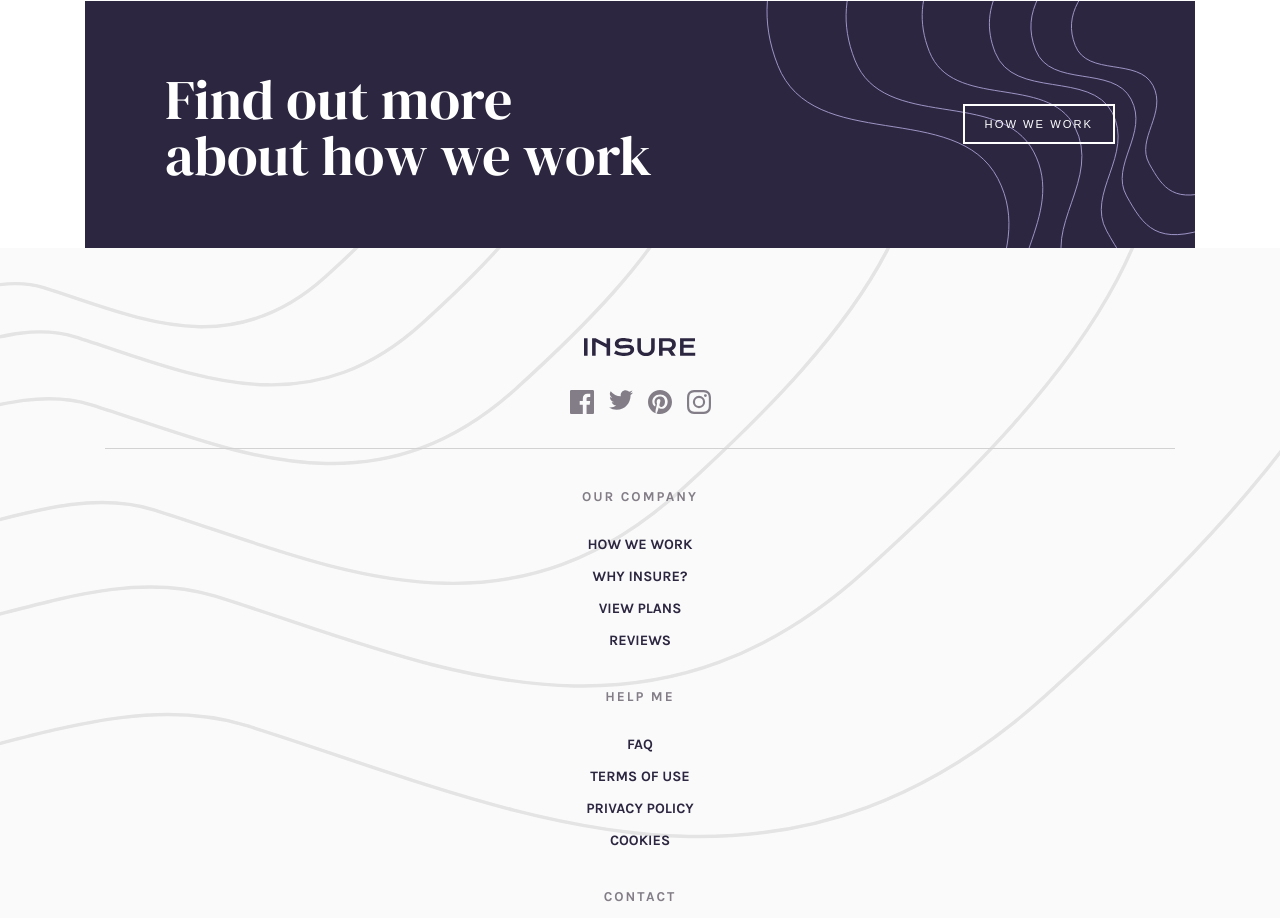
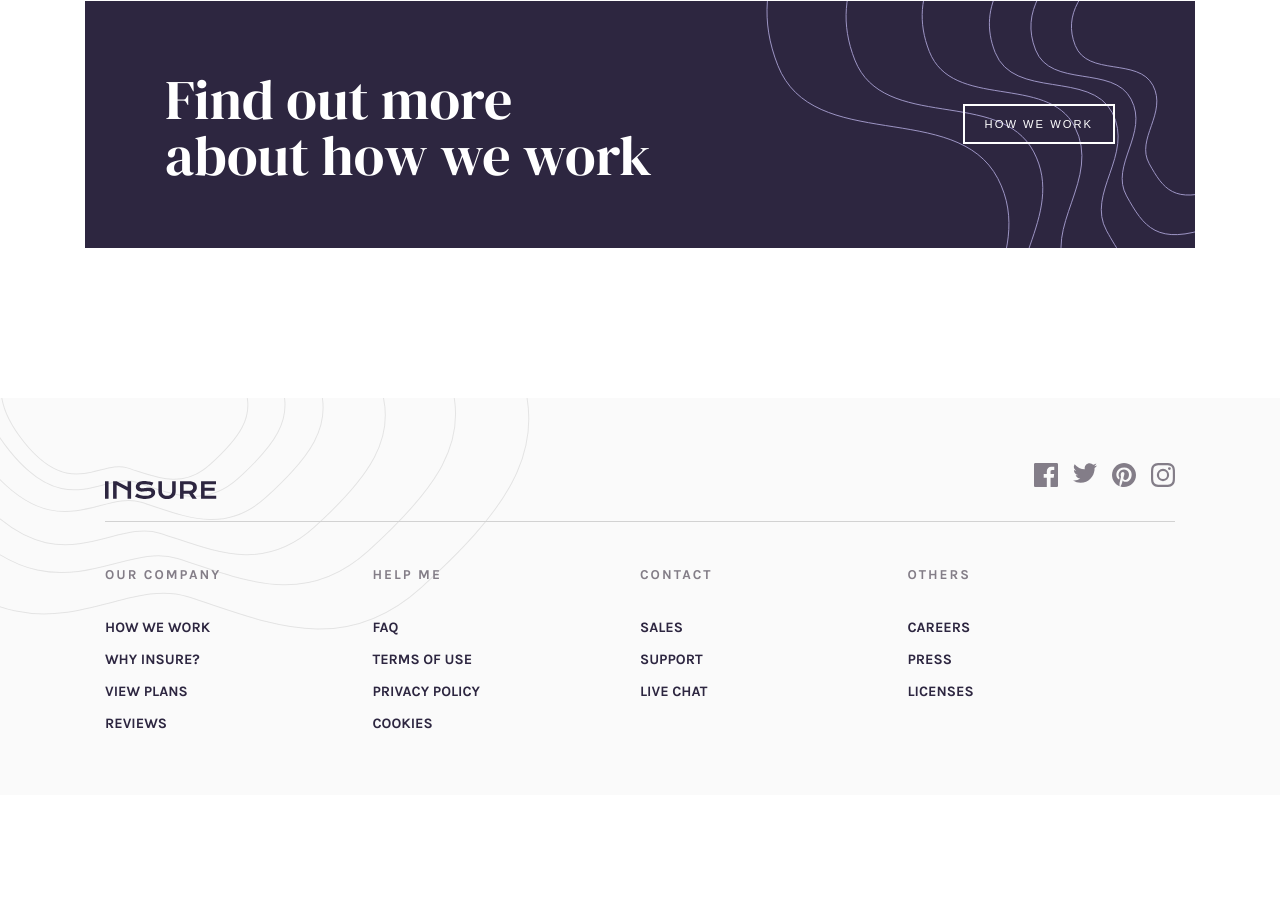
Before and after one commit to dinakonto/insure-landing-page, a website: page index.html in a window 1280 px wide. Shown: the part 1562-2480 px from the top of the page. After the commit the page ends 2357 px from the top, so only its background shows below. Drawn offline with Linux system fonts and the light colour scheme.

Commit message:
Responsive layout for footer

```diff
--- a/styles/sass/styles.sass
+++ b/styles/sass/styles.sass
@@ -176,7 +176,6 @@ button.btn-smaller
   padding: 90px 0 70px 0
   text-align: center
   text-transform: uppercase
-
 .footer-head
   border-bottom: 1px solid #d2d2d2
 .site-footer ul
@@ -282,11 +281,28 @@ button.btn-smaller
     background-size: contain
     background-position: right top
     padding: 10px 50px
+    margin-bottom: 150px
     text-align: left
-    margin: 24px
     display: flex
     align-items: center
     justify-content: space-between
+  // FOOTER
+  .site-footer
+    background: url("../../assets/bg-pattern-footer-desktop.svg") no-repeat $col-neutral-light
+    background-size: 530px
+    padding: 65px 0 50px 0
+    text-align: left
+  .footer-head
+    display: flex
+    align-items: center
+    justify-content: space-between
+  .site-footer ul.social-links
+    margin-top: 0
+  .site-footer .four-col-section
+    display: grid
+    grid-template-columns: repeat(4, 1fr)
+  .site-footer h4
+    margin: 45px 0 35px 0
 
 
 
@@ -334,4 +350,5 @@ button.btn-smaller
   .three-col-section .inner-wrap
     padding: 260px 0 143px 0
   .banner-section
-    margin: 0 auto
+    margin-left: auto
+    margin-right: auto
```
Also changed, not shown: styles/css/styles.css, 1 other file.
